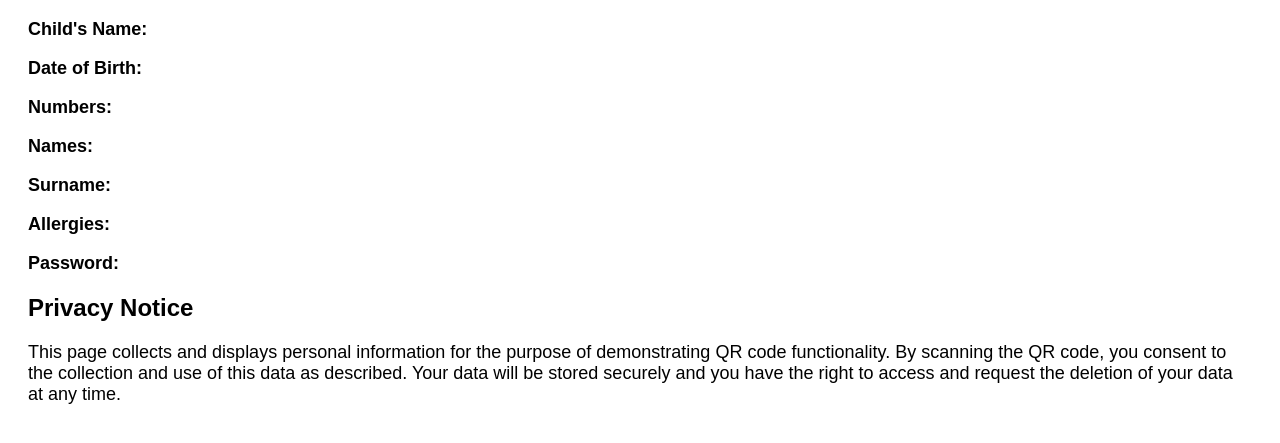
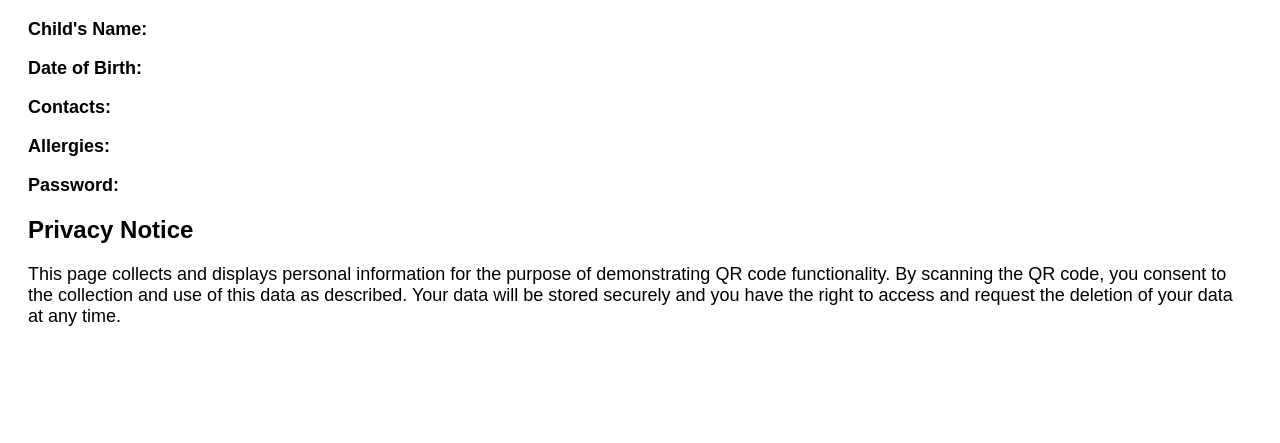
Before and after one commit to zacthegeni/qr-code, a plain HTML site: page index.html in a window 1280 px wide. Shown: the part 89-532 px from the top of the page. Drawn offline with Linux system fonts and the light colour scheme.

Commit message:
Update index.html

```diff
--- a/index.html
+++ b/index.html
@@ -14,9 +14,7 @@
     <h1>QR Code Information</h1>
     <p><strong>Child's Name:</strong> <span id="child_name"></span></p>
     <p><strong>Date of Birth:</strong> <span id="dob"></span></p>
-    <p><strong>Numbers:</strong> <span id="numbers"></span></p>
-    <p><strong>Names:</strong> <span id="names"></span></p>
-    <p><strong>Surname:</strong> <span id="surname"></span></p>
+    <p><strong>Contacts:</strong> <span id="contacts"></span></p>
     <p><strong>Allergies:</strong> <span id="allergies"></span></p>
     <p><strong>Password:</strong> <span id="password"></span></p>
 
@@ -29,9 +27,7 @@
             return {
                 child_name: params.get('child_name') || '',
                 dob: params.get('dob') || '',
-                numbers: params.get('numbers') || '',
-                names: params.get('names') || '',
-                surname: params.get('surname') || '',
+                contacts: params.get('contacts') || '',
                 allergies: params.get('allergies') || '',
                 password: params.get('password') || ''
             };
@@ -41,9 +37,7 @@
             const params = getQueryParams();
             document.getElementById('child_name').innerText = params.child_name;
             document.getElementById('dob').innerText = params.dob;
-            document.getElementById('numbers').innerText = params.numbers;
-            document.getElementById('names').innerText = params.names;
-            document.getElementById('surname').innerText = params.surname;
+            document.getElementById('contacts').innerText = params.contacts;
             document.getElementById('allergies').innerText = params.allergies;
             document.getElementById('password').innerText = params.password;
         }
```
